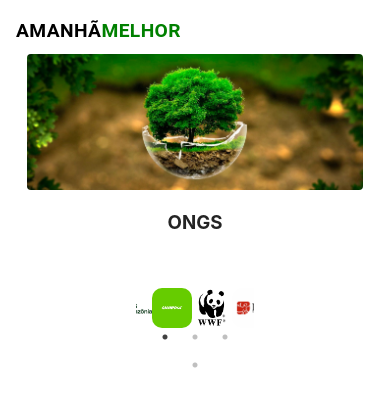
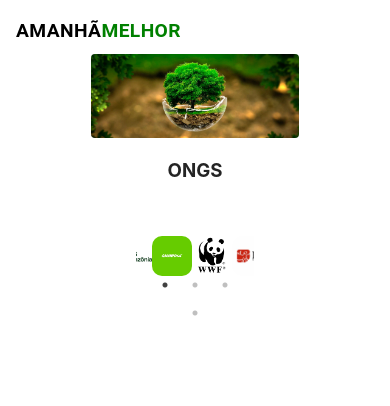
Before and after one commit to JuniorReisx/AmanhaMelhor, a React (Vite) app: page / in a window 390 px wide. Shown: the top 406 px of the page. Built offline with nearby package versions, Linux system fonts and the light colour scheme.

Commit message:
13 commit

```diff
--- a/src/pages/Home/Home.css
+++ b/src/pages/Home/Home.css
@@ -29,7 +29,7 @@
 /* Media query para telas menores que 600px */
 @media (max-width: 600px) {
     .MeioAmbienteImg {
-        width: 90%; /* Largura menor para dispositivos móveis */
+        width: 13rem; /* Largura menor para dispositivos móveis */
         border-radius: 0.25rem; /* Borda menor para dispositivos móveis */
     }
 }
```
